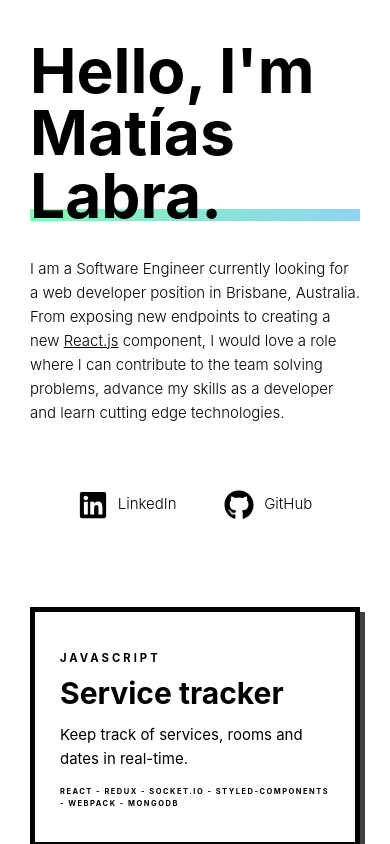
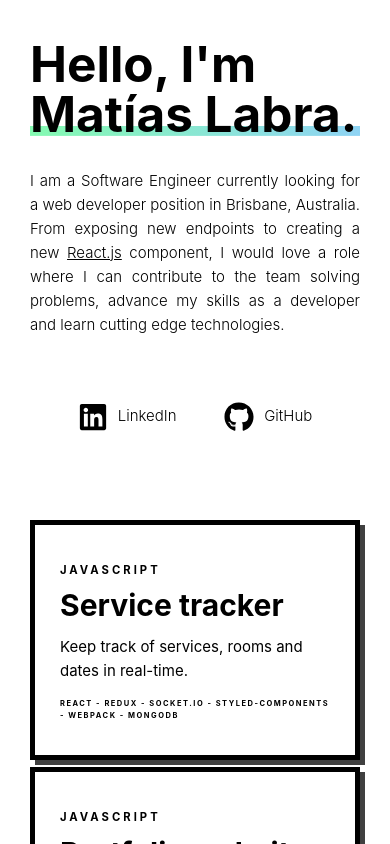
Before and after one commit to matiaslabra/memolabra.github.io, a React (Create React App) app: page / in a window 390 px wide. Shown: the top 844 px of the page. Built offline with nearby package versions, Linux system fonts and the light colour scheme.

Commit message:
fix: better display in mobile screens

```diff
--- a/src/containers/HomePage/StyledH1.js
+++ b/src/containers/HomePage/StyledH1.js
@@ -15,11 +15,13 @@ const StyledH1 = styled(H1)`
   `}
 
   ${media.phablet`
-    background-image: none;
+    background-image: linear-gradient(120deg, #84fab0 0%, #8fd3f4 100%);
+    font-size: 5em;
   `}
 
   ${media.phone`
     background-image: linear-gradient(120deg, #84fab0 0%, #8fd3f4 100%);
+    font-size: 3.3em;
   `}
 
 `;
--- a/src/containers/HomePage/SubTitle.js
+++ b/src/containers/HomePage/SubTitle.js
@@ -5,6 +5,7 @@ const SubTitle = styled.div`
   font-size: 1.5rem;
   margin-top: 2em;
   font-weight: 300;
+  text-align: justify;
 `;
 
 export default SubTitle;
--- a/src/utils/styleUtils.js
+++ b/src/utils/styleUtils.js
@@ -12,10 +12,10 @@ const sizes = {
 export const media = Object.keys(sizes).reduce((accumulator, label) => {
   // use em in breakpoints to work properly cross-browser and support users
   // changing their browsers font-size: https://zellwk.com/blog/media-query-units/
-  const emSize = sizes[label] / 15; // 15 since font is 1.5rem;
-  // const pxSize = sizes[label];
+  // const emSize = sizes[label] / 15; // 15 since font is 1.5rem;
+  const pxSize = sizes[label];
   accumulator[label] = (...args) => css`
-    @media (max-width: ${emSize}em) {
+    @media (max-width: ${pxSize}px) {
       ${css(...args)};
     }
   `
```
